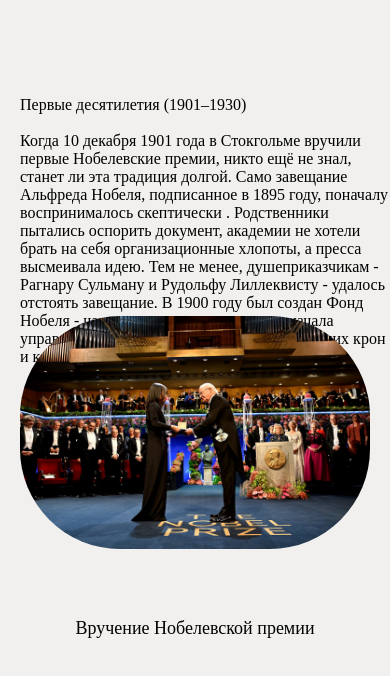
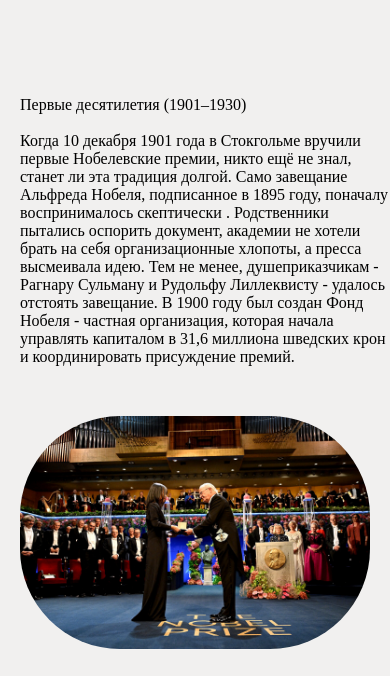
Before and after one commit to PESTYouTube/Nobel-Site, a plain HTML site: page hisory.html in a window 390 px wide. Shown: the part 104-780 px from the top of the page. Drawn offline with Linux system fonts and the light colour scheme.

Commit message:
all project is done

```diff
--- a/style2.css
+++ b/style2.css
@@ -865,7 +865,9 @@ body{
     padding: 10px 2px;
     font-size: 12px;
   }
-
+  .first-10-years_img{
+    margin-top: 400px;
+  }
   .header-Block_biography1 {
     z-index: 11;
   }
```
